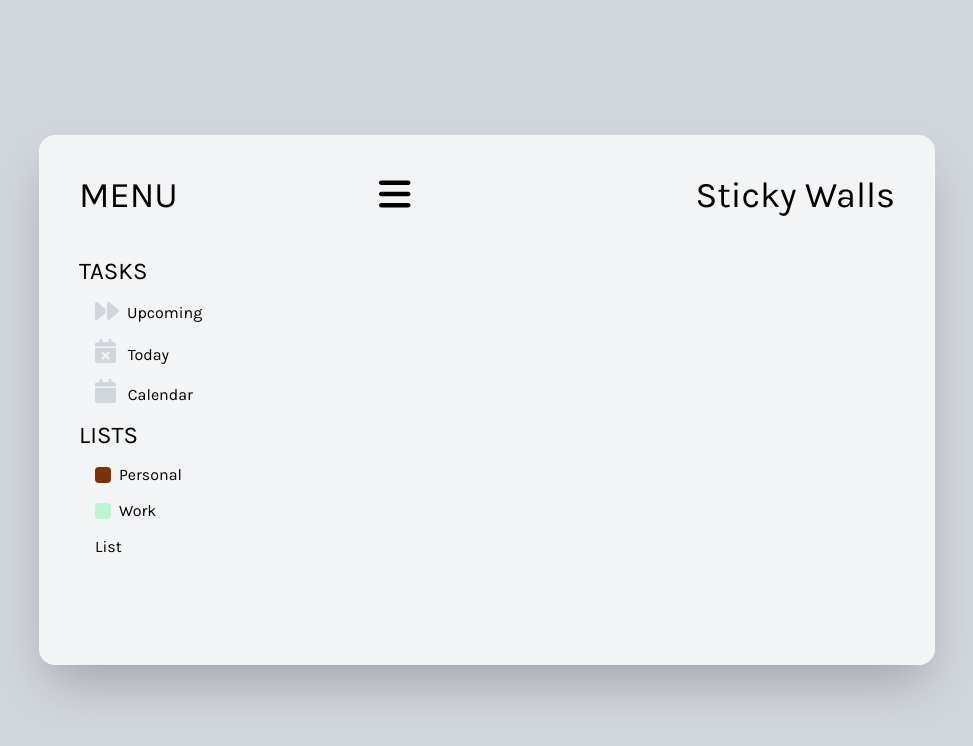
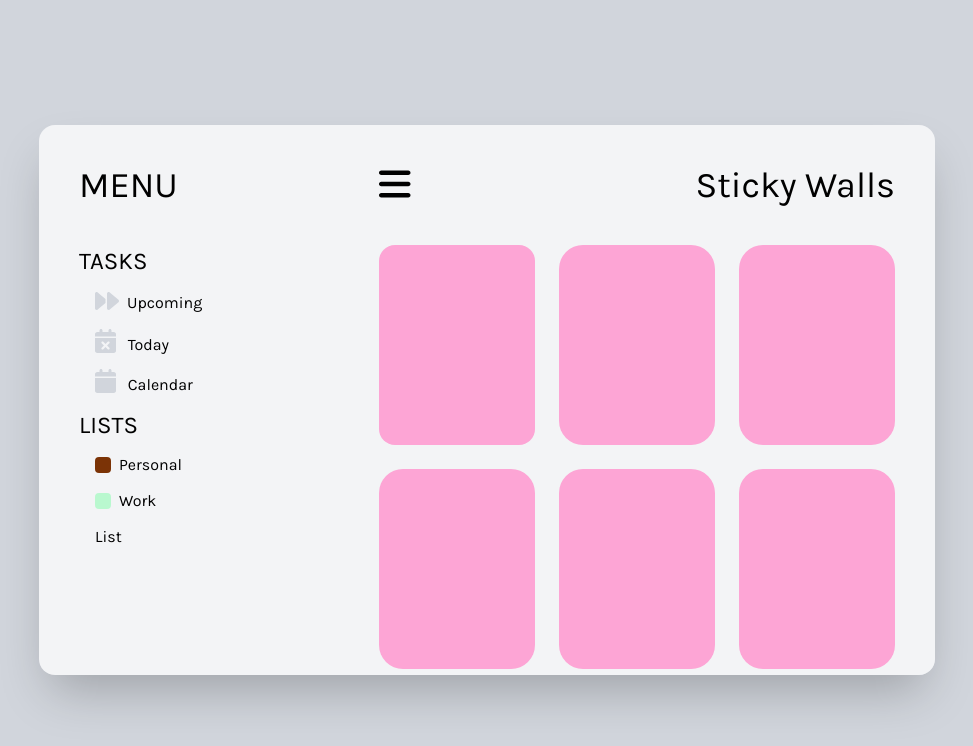
Before and after one commit to BTScoder/todo, a Vue app: page / in a window 1280 px wide. Shown: the top 746 px of the page, without its empty margins (153-1126 px from the left). Built offline with nearby package versions, Linux system fonts and the light colour scheme.

Commit message:
Did some kind of transition for the div but might work on it

```diff
--- a/src/App.vue
+++ b/src/App.vue
@@ -1,6 +1,5 @@
 <script setup>
 import { ref } from 'vue'
-import Home from './components/Home.vue'
 import Title from './components/Title.vue'
 import Menu from './components/Menu.vue'
 const closeMenu = ref(false)
@@ -12,12 +11,13 @@ const changeGrid = () => {
 <template class="">
   <div class="h-full w-full flex items-center justify-center bg-gray-300">
 
-    <div class="grid grid-cols-[300px_596px] w-4xl h-[530px] mx-auto rounded-2xl overflow-hidden shadow-2xl transition-(display)" :class="{'grid':closeMenu}">
+      <div class="grid grid-cols-[300px_596px] w-4xl h-[550px] mx-auto rounded-2xl overflow-hidden shadow-2xl" :class="{'grid':closeMenu}">
 
-      <Menu class="" :class="[closeMenu ? 'hidden' : 'block']"/>
-      <Title @removeMenuBar="changeGrid()" :class="{'w-[896px]':closeMenu}"/>
+      <Menu class="" :class="[closeMenu ? 'hidden' : 'w-[300px]','transition-all duration-500']"/>
+      <!-- <Title @removeMenuBar="changeGrid()" :class="{'w-[896px]':closeMenu}"/> -->
+       <Title  @removeMenuBar="changeGrid()" :class="[closeMenu ? 'w-[896px]' : 'w-[596px]', 'transition-all duration-500']"/>
 
-    </div>
+      </div>
   </div>
 
 </template>
--- a/src/components/Title.vue
+++ b/src/components/Title.vue
@@ -11,7 +11,7 @@ library.add(faUser, faHome, faBurger);
 <template>
 
 
-    <div class=" bg-gray-100 p-10">
+    <div class=" bg-gray-100 p-10 overflow-scroll">
         <!-- Title -->
         <div class="flex items-center justify-between">
             <span @click="$emit('removeMenuBar')"><font-awesome-icon :icon="['fas','bars']" class="text-4xl text-black cursor-pointer"/></span>
@@ -19,7 +19,26 @@ library.add(faUser, faHome, faBurger);
         </div>
 
         <!-- Sticky notes -->
-         <div>
+         <div class="container mx-auto grid grid-cols-3 gap-6 mt-10 text-center">
+            <div class="w-full h-[200px] bg-pink-300 rounded-2xl">
+
+            </div>
+            <div class="w-full h-[200px] bg-pink-300 rounded-3xl">
+
+            </div>
+            <div class="w-full h-[200px] bg-pink-300 rounded-3xl">
+
+            </div>
+            <div class="w-full h-[200px] bg-pink-300 rounded-3xl">
+
+            </div>
+            <div class="w-full h-[200px] bg-pink-300 rounded-3xl">
+
+            </div>
+            <div class="w-full h-[200px] bg-pink-300 rounded-3xl">
+
+            </div>
+
 
          </div>
 
```
